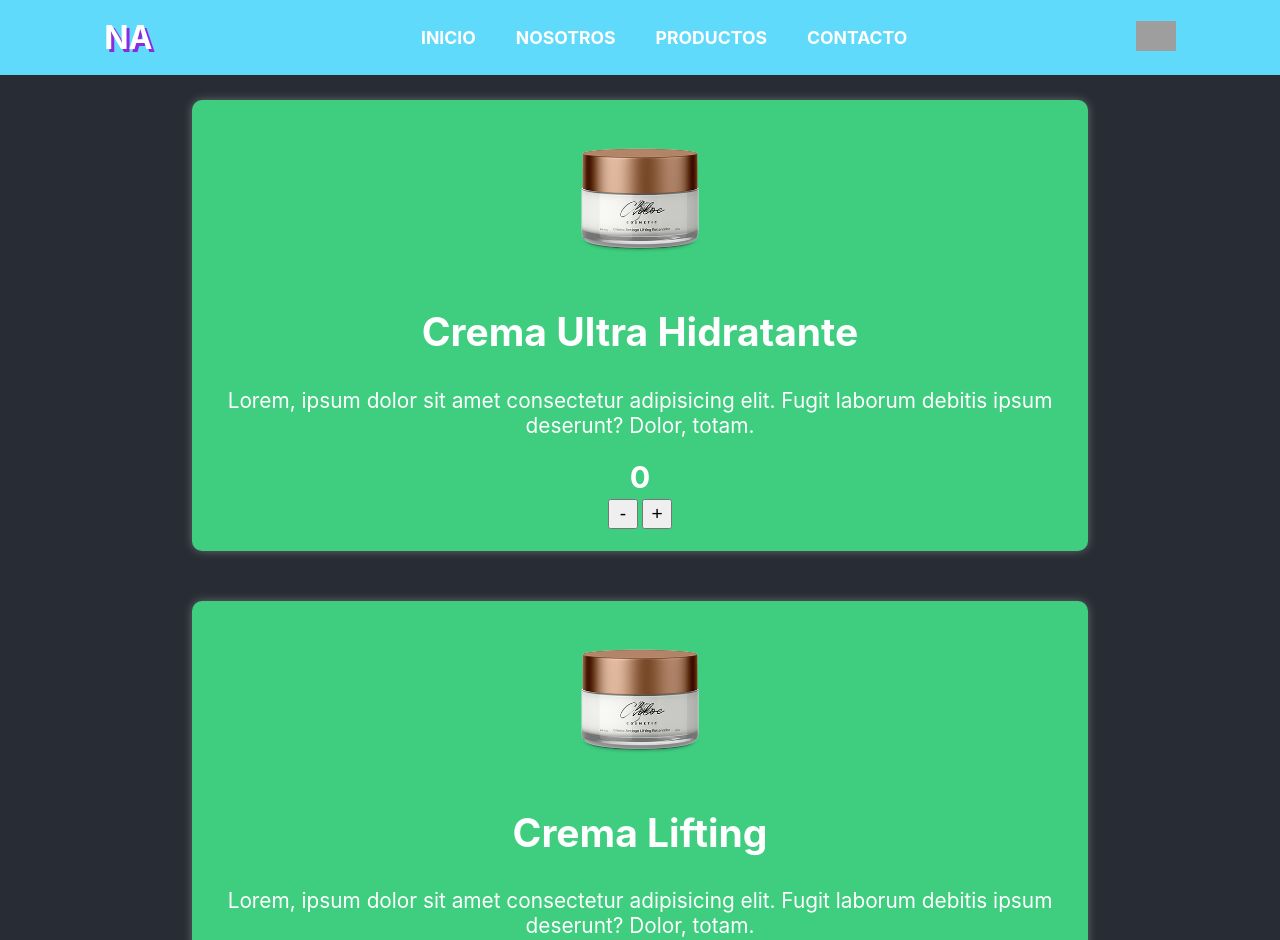
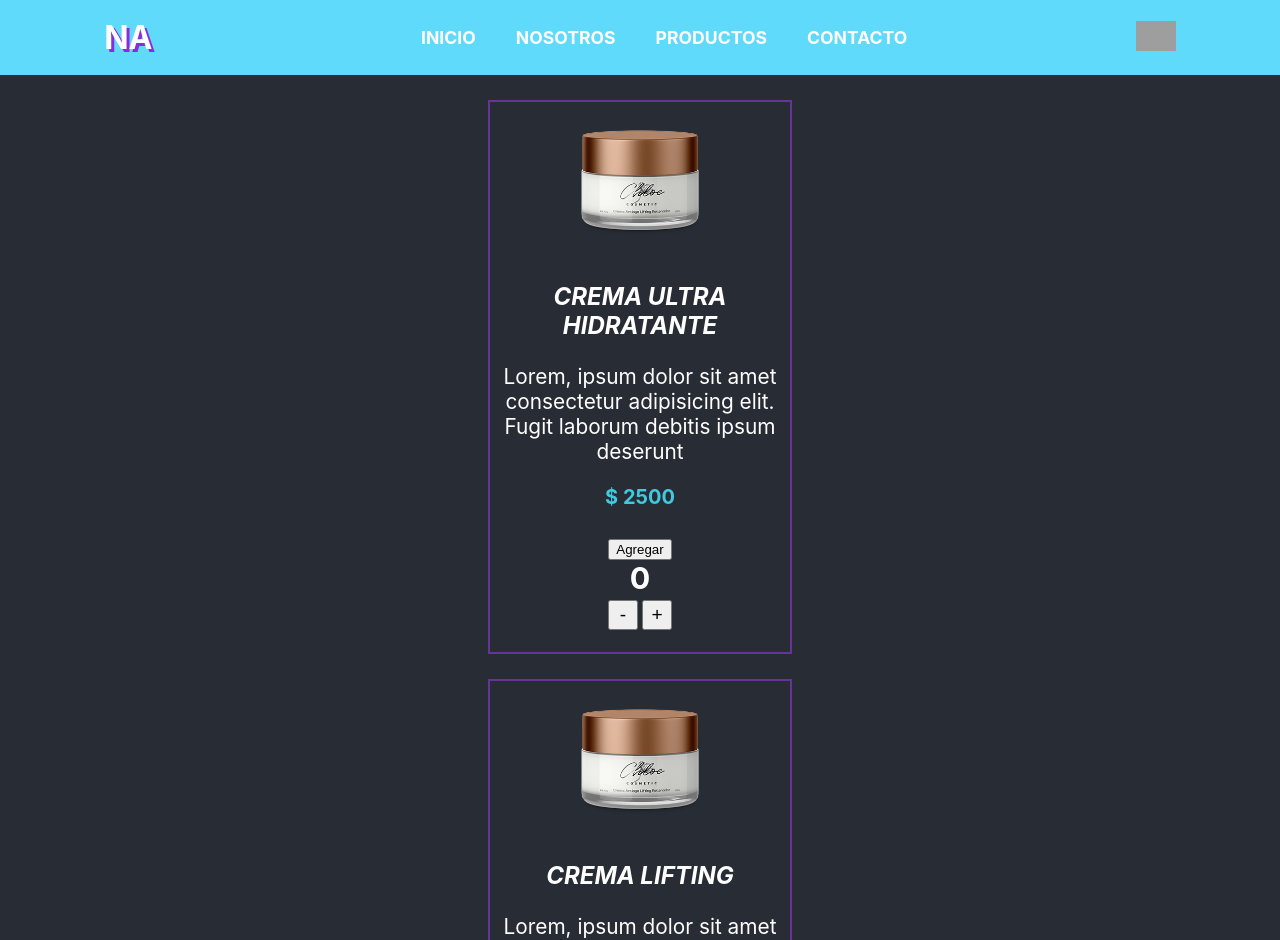
Before and after one commit to nandreu2000/Andreu-React, a React (Create React App) app: page / in a window 1280 px wide. Shown: the top 940 px of the page. Built offline with nearby package versions, Linux system fonts and the light colour scheme; grey boxes are pictures that could not be loaded.

Commit message:
Desafio 6

```diff
--- a/src/App.js
+++ b/src/App.js
@@ -1,9 +1,8 @@
-import logo from './logo.svg';
 import './App.css';
 import MiModulo from "./MiModulo.js";
 import NavBar from "./compopnent/NavBar";
 import CardProduct from './compopnent/cardProduct';
-import Contador from './compopnent/Contador';
+
 
 
 function App() {
@@ -13,11 +12,8 @@ function App() {
 
       <header className="App-header">
 
-      <CardProduct name="Crema Ultra Hidratante" description="Lorem, ipsum dolor sit amet consectetur adipisicing elit. Fugit laborum debitis ipsum deserunt? Dolor, totam." />
+      <CardProduct />
 
-      <CardProduct name="Crema Lifting" description="Lorem, ipsum dolor sit amet consectetur adipisicing elit. Fugit laborum debitis ipsum deserunt? Dolor, totam." />
-
-      <CardProduct name="Crema Lifting y Rellenador" description="Lorem, ipsum dolor sit amet consectetur adipisicing elit. Fugit laborum debitis ipsum deserunt? Dolor, totam." />
 
         <p>
           La Primera modificacion en React JS
--- a/src/compopnent/Contador/index.jsx
+++ b/src/compopnent/Contador/index.jsx
@@ -9,7 +9,10 @@ function Contador() {
     };
 
     const restarClick = () => {
-        setCounter(counter - 1)
+        if (counter > 0){
+            setCounter(counter - 1)
+        }
+
     };
 
 return (
--- a/src/compopnent/cardProduct/index.jsx
+++ b/src/compopnent/cardProduct/index.jsx
@@ -1,21 +1,30 @@
+import { useEffect, useState } from "react";
+//import { getProductos } from "../../baseDeDatos";
+import { getProductos } from "../itemList/itemList";
+import Item from "../item";
 import './card.css';
-import crema from '../img/crema.png';
-import Contador from "../Contador";
 
-function CardProduct ({name, description}) {
+const CardProduct = () => {
+    const [products, setProducts] = useState([]);
+    const [isLoading, setIsLoading] = useState(false);
+
+    useEffect (() => {
+        setIsLoading(true);
+        getProductos()
+        .then((data) => setProducts(data))
+        .catch((error) => console.error(error))
+        .finally(() => setIsLoading(false));
+    }, []);
+
     return (
-    <div className="card">
-    <div className="card-img">
-    <img src={crema} height={150} />
-    </div>
-    <div className="card-content">
-      <h2>{name}</h2>
-      <p>{description}</p>
-    </div>
-
-    <Contador />
-</div>
-);
-}
+        <div className="App">
+        {isLoading ? (
+            <p>Cargando...</p>
+        ) : (
+            products.map((product) => <Item key={product.id} product={product} />)
+        )}
+        </div>
+    );
+};
 
 export default CardProduct;
--- /dev/null
+++ b/src/compopnent/item/index.jsx
@@ -0,0 +1,20 @@
+import Contador from "../Contador";
+import "./item.css";
+import crema from "../img/crema.png";
+
+const Item = ({ product }) => {
+  return (
+    <div className="tarjeeta">
+      <img src={crema} height={150} />
+      <p className="tituloo">{product.name}</p>
+      <p>{product.descripcion}</p>
+      <p className="precioo">$ {product.precio}</p>
+
+      <button>Agregar</button>
+
+      <Contador />
+    </div>
+  );
+};
+
+export default Item;
--- /dev/null
+++ b/src/compopnent/item/item.css
@@ -0,0 +1,18 @@
+.tarjeeta {
+    border: 2px solid rebeccapurple;
+    width: 300px;
+    margin-top: 25px;
+}
+
+.tituloo {
+    font-size: 24px;
+    font-weight: bold;
+    font-style: oblique;
+    text-transform: uppercase;
+}
+
+.precioo {
+    font-size: 20px;
+    font-weight: bold;
+    color: rgb(65, 201, 225);
+}
--- /dev/null
+++ b/src/compopnent/itemList/itemList.js
@@ -0,0 +1,27 @@
+
+export const PRODUCTS = [
+  {
+    id:0,
+    name: "Crema Ultra Hidratante",
+    descripcion: "Lorem, ipsum dolor sit amet consectetur adipisicing elit. Fugit laborum debitis ipsum deserunt",
+    precio: 2500
+  },
+  {
+    id:1,
+    name: "Crema Lifting",
+    descripcion: "Lorem, ipsum dolor sit amet consectetur adipisicing elit. Fugit laborum debitis ipsum deserunt",
+    precio: 1500
+  },
+  {
+    id:2,
+    name: "Crema Lifting y Rellenador",
+    descripcion: "Lorem, ipsum dolor sit amet consectetur adipisicing elit. Fugit laborum debitis ipsum deserunt",
+    precio: 2550
+  },
+];
+
+export function getProductos() {
+    return new Promise((resolve, reject) => {
+        setTimeout(() => resolve(PRODUCTS), 4000);
+    });
+}
```
